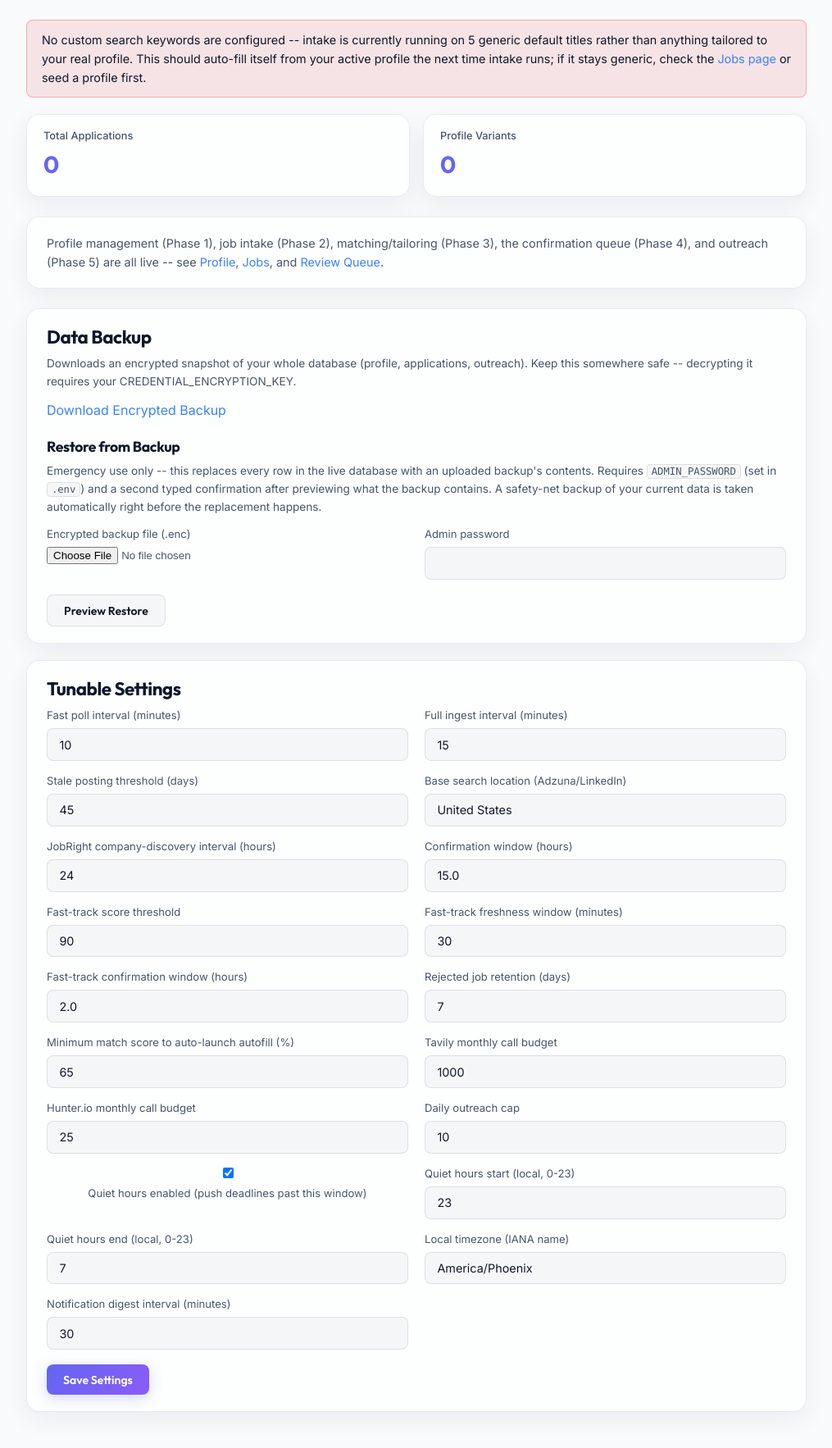
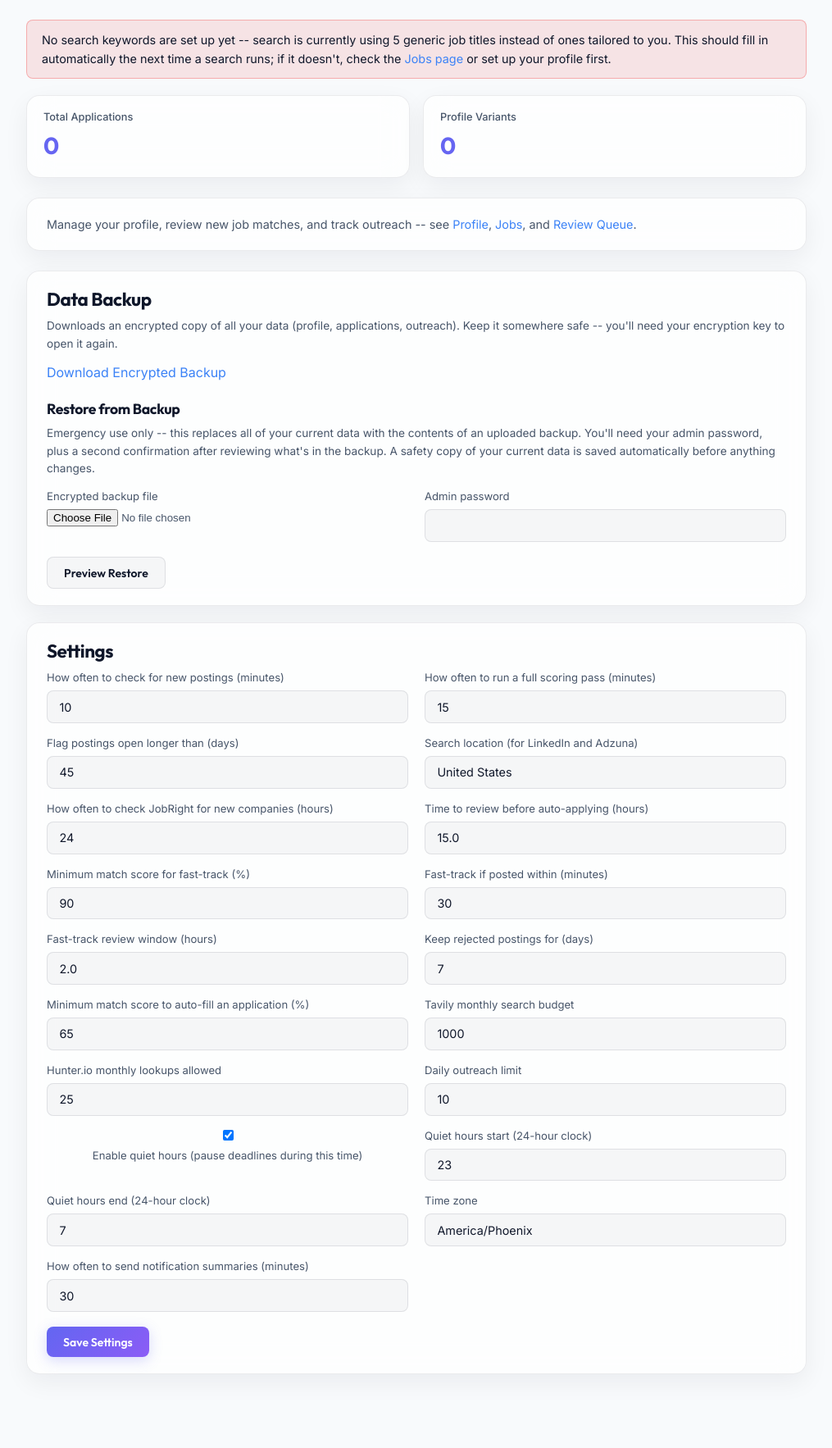
Before and after one commit to Deshraj-Jogiya/Job-Search-CRM-Automation, a FastAPI app: page / in a window 1280 px wide. Shown: the part 72-1838 px from the top of the page at 82% size, without its empty margins (132-1147 px from the left). After the commit the page ends 1748 px from the top, so only its background shows below. Run offline with FastAPI, Linux system fonts and the light colour scheme; data comes from the database, SQL or seed files in the repository; data that the repository does not hold is empty.

Commit message:
Clean up user-facing copy: no more env vars, file paths, or dev jargon
Real problem flagged directly: the restore section literally told
users "Requires ADMIN_PASSWORD (set in .env)" -- implementation
details that have no business in a polished product's UI. Swept the
whole app for the same pattern and fixed it everywhere:

- Dashboard: dropped ADMIN_PASSWORD/.env/CREDENTIAL_ENCRYPTION_KEY
  references, the literal APP_MODE=showcase snippet, and the internal
  "Phase 1/2/3/4/5" project-planning language that had leaked into the
  empty-state copy. Settings labels rewritten from engineering names
  ("Tunable Settings", "Fast poll interval", "Stale posting
  threshold") into plain descriptions of what each one does.
- Restore confirmation page: no more literal server folder path
  (backups/pre_restore/) or raw "SQLite snapshot"/"Postgres row
  export" database-engine names shown to the user.
- The restore-complete flash message no longer echoes the server's
  actual backup file path.
- Jobs page: "intake"/"ingest"/"scheduled tick" (all internal
  vocabulary for the background scheduler) replaced with "search"
  throughout; "slug" replaced with a plain description of what to
  paste; "ATS type" relabeled "Platform".
- Analytics/signup pages: same "ingested"/".env" cleanup.

Copy-only changes -- no behavior, field names, or routes touched.
Full suite still 86/86 passing.

```diff
--- a/app/main.py
+++ b/app/main.py
@@ -329,7 +329,7 @@ def restore_backup_confirm(
     )
     message = (
         f"Restore complete -- {result['total_rows']} rows restored. "
-        f"Your pre-restore data was saved to {result['safety_backup_path']} in case you need to undo this."
+        "A safety copy of your previous data was saved automatically in case you need to undo this."
     )
     return RedirectResponse(url=f"/?message={quote(message)}", status_code=303)
 
--- a/app/templates/analytics.html
+++ b/app/templates/analytics.html
@@ -55,7 +55,7 @@
         </table>
     </div>
     {% else %}
-    <p class="muted-note">No applications ingested yet.</p>
+    <p class="muted-note">No applications yet.</p>
     {% endif %}
 </section>
 
@@ -92,7 +92,7 @@
         </table>
     </div>
     {% else %}
-    <p class="muted-note">No postings ingested yet.</p>
+    <p class="muted-note">No postings found yet.</p>
     {% endif %}
 </section>
 
--- a/app/templates/dashboard.html
+++ b/app/templates/dashboard.html
@@ -18,17 +18,15 @@
 {% block content %}
 {% if showcase_mode %}
 <div class="flash flash-error" role="status">
-    Running in public showcase/demo mode (<code>APP_MODE=showcase</code>). A fictional demo profile was
-    auto-seeded, and automation defaults to OFF. See the README's "Public Showcase Mode" section before
-    turning it on -- this is a live demo of the architecture, not a scraping/spam service.
+    You're viewing a public demo. A sample profile was created automatically, and automation is off
+    by default. This demo shows how the product works -- it isn't a scraping or spam service.
 </div>
 {% endif %}
 {% if intake_unconfigured %}
 <div class="flash flash-error" role="alert">
-    No custom search keywords are configured -- intake is currently running on 5 generic default titles
-    rather than anything tailored to your real profile. This should auto-fill itself from your active
-    profile the next time intake runs; if it stays generic, check the <a href="/jobs">Jobs page</a> or seed
-    a profile first.
+    No search keywords are set up yet -- search is currently using 5 generic job titles instead of
+    ones tailored to you. This should fill in automatically the next time a search runs; if it
+    doesn't, check the <a href="/jobs">Jobs page</a> or set up your profile first.
 </div>
 {% endif %}
 {% if message %}
@@ -56,7 +54,7 @@
         Your profile is set up and search keywords have already been derived from it. One thing worth doing
         first: <a href="/jobs">review your search keywords, seniority exclusions, and location exclusions
         on the Jobs page</a> -- they were auto-suggested from your profile, and it's worth a quick look
-        before turning automation on. Once you're happy with them, start the hunt below -- intake will begin
+        before turning automation on. Once you're happy with them, start the hunt below -- search will begin
         picking up new postings on its normal schedule and run until you pause it.
     </p>
     <form method="post" action="/settings/automation/toggle" class="inline-form">
@@ -67,25 +65,24 @@
 {% endif %}
 
 <section class="empty-state">
-    <p>Profile management (Phase 1), job intake (Phase 2), matching/tailoring (Phase 3), the confirmation queue (Phase 4), and outreach (Phase 5) are all live -- see <a href="/profile">Profile</a>, <a href="/jobs">Jobs</a>, and <a href="/jobs/review">Review Queue</a>.</p>
+    <p>Manage your profile, review new job matches, and track outreach -- see <a href="/profile">Profile</a>, <a href="/jobs">Jobs</a>, and <a href="/jobs/review">Review Queue</a>.</p>
 </section>
 
 <section class="settings-panel">
     <h2>Data Backup</h2>
     {% if backup_configured %}
-    <p class="muted-note">Downloads an encrypted snapshot of your whole database (profile, applications, outreach). Keep this somewhere safe -- decrypting it requires your CREDENTIAL_ENCRYPTION_KEY.</p>
+    <p class="muted-note">Downloads an encrypted copy of all your data (profile, applications, outreach). Keep it somewhere safe -- you'll need your encryption key to open it again.</p>
     <p><a href="/settings/backup/export">Download Encrypted Backup</a></p>
 
     <h3>Restore from Backup</h3>
     <p class="muted-note">
-        Emergency use only -- this replaces every row in the live database with an uploaded backup's
-        contents. Requires <code>ADMIN_PASSWORD</code> (set in <code>.env</code>) and a second typed
-        confirmation after previewing what the backup contains. A safety-net backup of your current data
-        is taken automatically right before the replacement happens.
+        Emergency use only -- this replaces all of your current data with the contents of an uploaded
+        backup. You'll need your admin password, plus a second confirmation after reviewing what's in
+        the backup. A safety copy of your current data is saved automatically before anything changes.
     </p>
     <form method="post" action="/settings/backup/restore/preview" enctype="multipart/form-data">
         <input type="hidden" name="csrf_token" value="{{ csrf_token }}">
-        <label>Encrypted backup file (.enc)
+        <label>Encrypted backup file
             <input type="file" name="backup_file" accept=".enc" required>
         </label>
         <label>Admin password
@@ -94,89 +91,89 @@
         <button type="submit" class="btn-secondary">Preview Restore</button>
     </form>
     {% else %}
-    <p class="muted-note">Set CREDENTIAL_ENCRYPTION_KEY in .env to enable encrypted backups.</p>
+    <p class="muted-note">Backups aren't turned on for this deployment yet -- add an encryption key to your environment settings to enable them.</p>
     {% endif %}
 </section>
 
 <section class="settings-panel">
-    <h2>Tunable Settings</h2>
+    <h2>Settings</h2>
     <form method="post" action="/settings/update">
         <input type="hidden" name="csrf_token" value="{{ csrf_token }}">
 
-        <label>Fast poll interval (minutes)
+        <label>How often to check for new postings (minutes)
             <input type="number" name="fast_poll_interval_minutes" value="{{ settings.fast_poll_interval_minutes }}" min="1">
         </label>
 
-        <label>Full ingest interval (minutes)
+        <label>How often to run a full scoring pass (minutes)
             <input type="number" name="full_ingest_interval_minutes" value="{{ settings.full_ingest_interval_minutes }}" min="1">
         </label>
 
-        <label>Stale posting threshold (days)
+        <label>Flag postings open longer than (days)
             <input type="number" name="stale_posting_threshold_days" value="{{ settings.stale_posting_threshold_days }}" min="1">
         </label>
 
-        <label>Base search location (Adzuna/LinkedIn)
+        <label>Search location (for LinkedIn and Adzuna)
             <input type="text" name="location_query" value="{{ settings.location_query }}" placeholder="United States">
         </label>
 
-        <label>JobRight company-discovery interval (hours)
+        <label>How often to check JobRight for new companies (hours)
             <input type="number" name="jobright_poll_interval_hours" value="{{ settings.jobright_poll_interval_hours }}" min="1">
         </label>
 
-        <label>Confirmation window (hours)
+        <label>Time to review before auto-applying (hours)
             <input type="number" step="0.5" name="confirmation_window_hours" value="{{ settings.confirmation_window_hours }}" min="0.5">
         </label>
 
-        <label>Fast-track score threshold
+        <label>Minimum match score for fast-track (%)
             <input type="number" name="fast_track_score_threshold" value="{{ settings.fast_track_score_threshold }}" min="0" max="100">
         </label>
 
-        <label>Fast-track freshness window (minutes)
+        <label>Fast-track if posted within (minutes)
             <input type="number" name="fast_track_freshness_minutes" value="{{ settings.fast_track_freshness_minutes }}" min="1">
         </label>
 
-        <label>Fast-track confirmation window (hours)
+        <label>Fast-track review window (hours)
             <input type="number" step="0.5" name="fast_track_window_hours" value="{{ settings.fast_track_window_hours }}" min="0.1">
         </label>
 
-        <label>Rejected job retention (days)
+        <label>Keep rejected postings for (days)
             <input type="number" name="rejected_retention_days" value="{{ settings.rejected_retention_days }}" min="1">
         </label>
 
-        <label>Minimum match score to auto-launch autofill (%)
+        <label>Minimum match score to auto-fill an application (%)
             <input type="number" name="min_score_for_auto_launch" value="{{ settings.min_score_for_auto_launch }}" min="0" max="100">
         </label>
 
-        <label>Tavily monthly call budget
+        <label>Tavily monthly search budget
             <input type="number" name="tavily_monthly_call_budget" value="{{ settings.tavily_monthly_call_budget }}" min="0">
         </label>
 
-        <label>Hunter.io monthly call budget
+        <label>Hunter.io monthly lookups allowed
             <input type="number" name="hunter_monthly_call_budget" value="{{ settings.hunter_monthly_call_budget }}" min="0">
         </label>
 
-        <label>Daily outreach cap
+        <label>Daily outreach limit
             <input type="number" name="daily_outreach_cap" value="{{ settings.daily_outreach_cap }}" min="0">
         </label>
 
         <label class="checkbox-label">
             <input type="checkbox" name="quiet_hours_enabled" value="true" {{ "checked" if settings.quiet_hours_enabled }}>
-            Quiet hours enabled (push deadlines past this window)
+            Enable quiet hours (pause deadlines during this time)
         </label>
 
-        <label>Quiet hours start (local, 0-23)
+        <label>Quiet hours start (24-hour clock)
             <input type="number" name="quiet_hours_start_hour" value="{{ settings.quiet_hours_start_hour }}" min="0" max="23">
         </label>
 
-        <label>Quiet hours end (local, 0-23)
+        <label>Quiet hours end (24-hour clock)
             <input type="number" name="quiet_hours_end_hour" value="{{ settings.quiet_hours_end_hour }}" min="0" max="23">
         </label>
 
-        <label>Local timezone (IANA name)
+        <label>Time zone
             <input type="text" name="local_timezone" value="{{ settings.local_timezone }}" placeholder="America/Phoenix">
         </label>
 
-        <label>Notification digest interval (minutes)
+        <label>How often to send notification summaries (minutes)
             <input type="number" name="notification_digest_interval_minutes" value="{{ settings.notification_digest_interval_minutes }}" min="1">
         </label>
 
--- a/app/templates/profile.html
+++ b/app/templates/profile.html
@@ -59,7 +59,7 @@
         &middot; {{ entry.active_version.change_summary }}
     </p>
     {% else %}
-    <p class="muted-note">No active profile content yet -- paste JSON below to seed this variant.</p>
+    <p class="muted-note">No active profile content yet -- paste your profile data below (JSON format) to fill in this variant.</p>
     {% endif %}
 
     {% if entry.pending_versions %}
@@ -180,7 +180,7 @@
     </details>
 
     <details class="sub-panel">
-        <summary>Manual edit / seed profile JSON</summary>
+        <summary>Manual edit / paste profile JSON</summary>
         <form method="post" action="/profile/variants/{{ variant.id }}/manual-save">
             <input type="hidden" name="csrf_token" value="{{ csrf_token }}">
             <label class="visually-hidden" for="profile-json-{{ variant.id }}">Profile JSON content</label>
--- a/app/templates/signup.html
+++ b/app/templates/signup.html
@@ -14,8 +14,8 @@
 <section class="settings-panel">
     <h2>Set Up Your Account</h2>
     <p class="muted-note">
-        This creates the one operator account for this deployment. Your API keys and other secrets stay in
-        <code>.env</code> as before -- this is just your login.
+        This creates your account for this deployment. Your API keys and other settings stay exactly
+        where they are -- this is just your login.
     </p>
     <form method="post" action="/signup">
         <input type="hidden" name="csrf_token" value="{{ csrf_token }}">
```
Also changed, not shown: app/templates/jobs.html (+26 -26 lines), app/templates/restore_confirm.html (+5 -5 lines).
